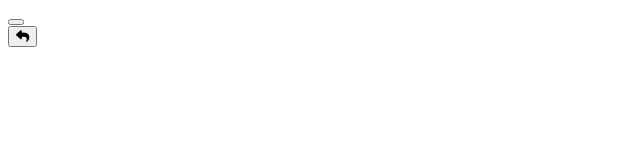
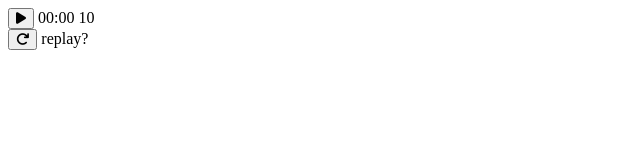
Before and after one commit to ufo2849/Carrot-Game, a plain HTML site: page index.html in a window 1280 px wide. Shown: the whole page, without its empty margins (0-640 px from the left). Drawn offline with Linux system fonts and the light colour scheme.

Commit message:
html: html setup

```diff
--- a/index.html
+++ b/index.html
@@ -11,16 +11,23 @@
 </head>
 <body>
     <section class="game">
-        <button class="start"></button>
-        <div class="time"></div>
-        <div class="count"></div>
+        <header class="game_header">
+            <button class="game_btn">
+                <i class="fas fa-play"></i>
+            </button>
+            <span class="game_time">00:00</span>
+            <span class="game_score">10</span>
+        </header>
+        <section class="game_field">
 
-        <div class="result">
-            <button class="restart">
-                <i class="fas fa-reply"></i>
-            </button>
-            <div class="statement"></div>
-        </div>
+        </section>
+
+    </section>
+    <section class="pop_up">
+        <button class="refresh_btn">
+            <i class="fas fa-redo"></i>
+        </button>
+        <span class="message">replay?</span>
     </section>
 </body>
 </html>
```
